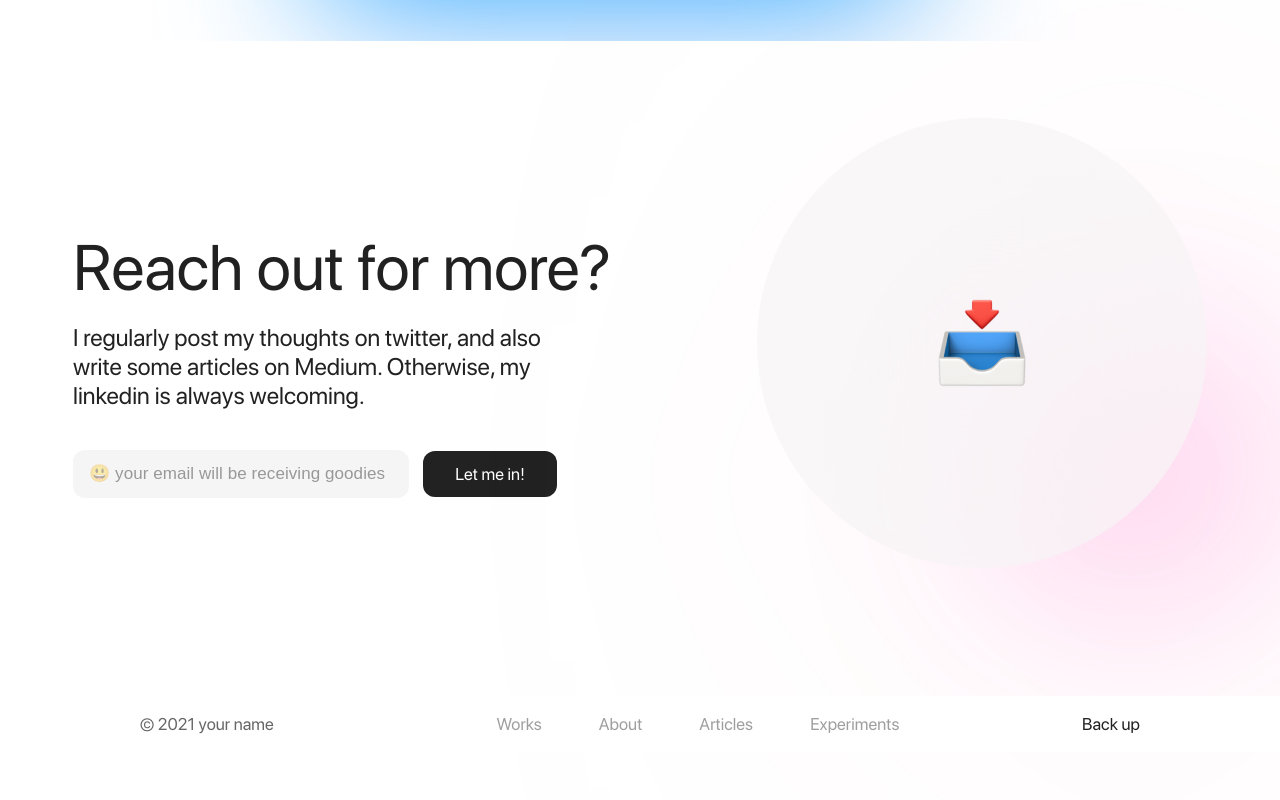
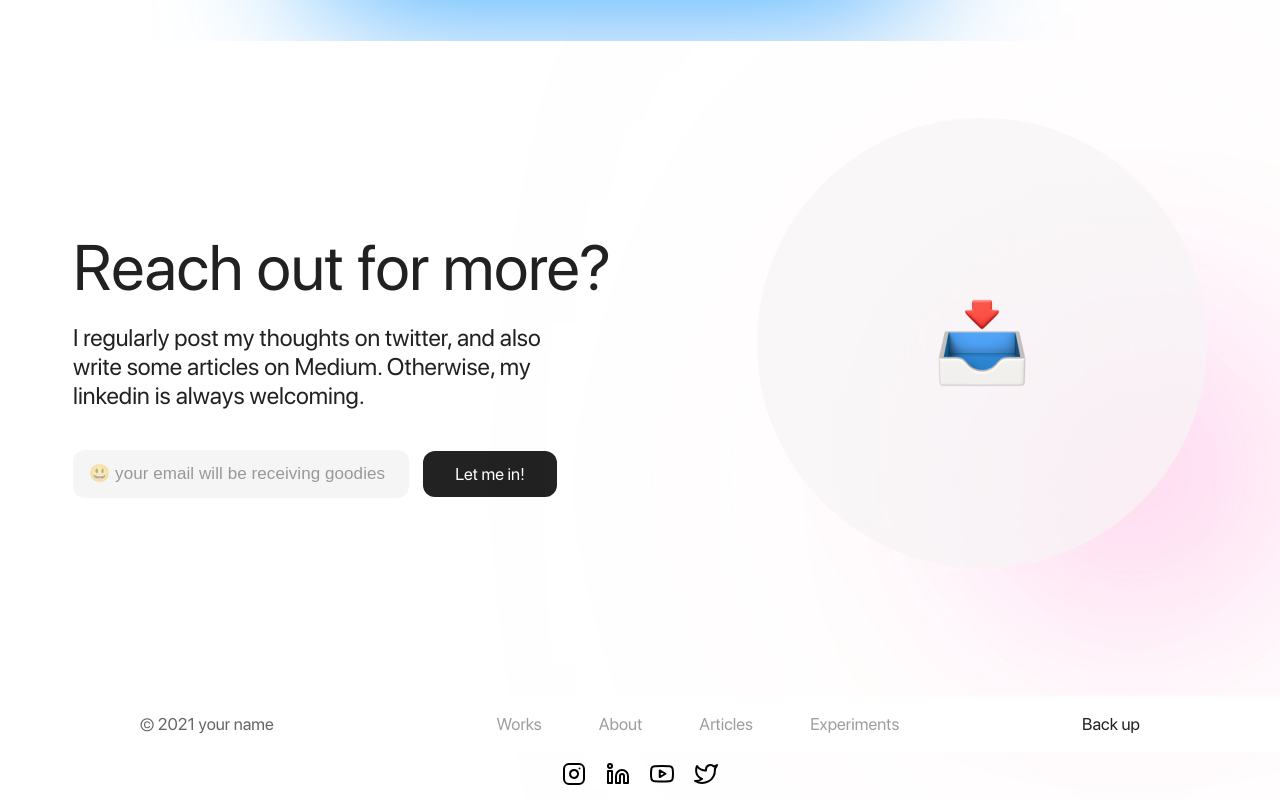
Before and after one commit to hasnentai/portfolio, a React (Create React App) app: page / in a window 1280 px wide. Shown: the part 4435-5235 px from the top of the page. Before the commit the page ends 5187 px from the top, so only its background shows below. Built offline with nearby package versions, Linux system fonts and the light colour scheme.

Commit message:
adding social icons in footer

```diff
--- a/src/footer/footer.css
+++ b/src/footer/footer.css
@@ -38,7 +38,13 @@
     letter-spacing: 0.0043em;
     color: rgba(0, 0, 0, 0.87);
 }
+.socialIcons {
+    text-align: center;
+}
 
+.socialIcons svg {
+    margin: 10px;
+}
 @media only screen and (max-width: 767px) {
     .mainFooter {
         padding: 0 25px;
--- a/src/footer/footer.js
+++ b/src/footer/footer.js
@@ -1,7 +1,9 @@
+import { Instagram, Linkedin, Twitter, Youtube } from 'react-feather';
 import './footer.css';
 
 function Footer () {
     return (
+        <div>
         <div className="mainFooter">
             <div className="footer1">
                 <p>© 2021 your name</p>
@@ -18,6 +20,13 @@ function Footer () {
                 <p>Back up</p>
             </div>
         </div>
+        <div className="socialIcons">
+            <Instagram/>
+            <Linkedin/>
+            <Youtube/>
+            <Twitter/>
+        </div>
+        </div>
     );
 }
 
```
